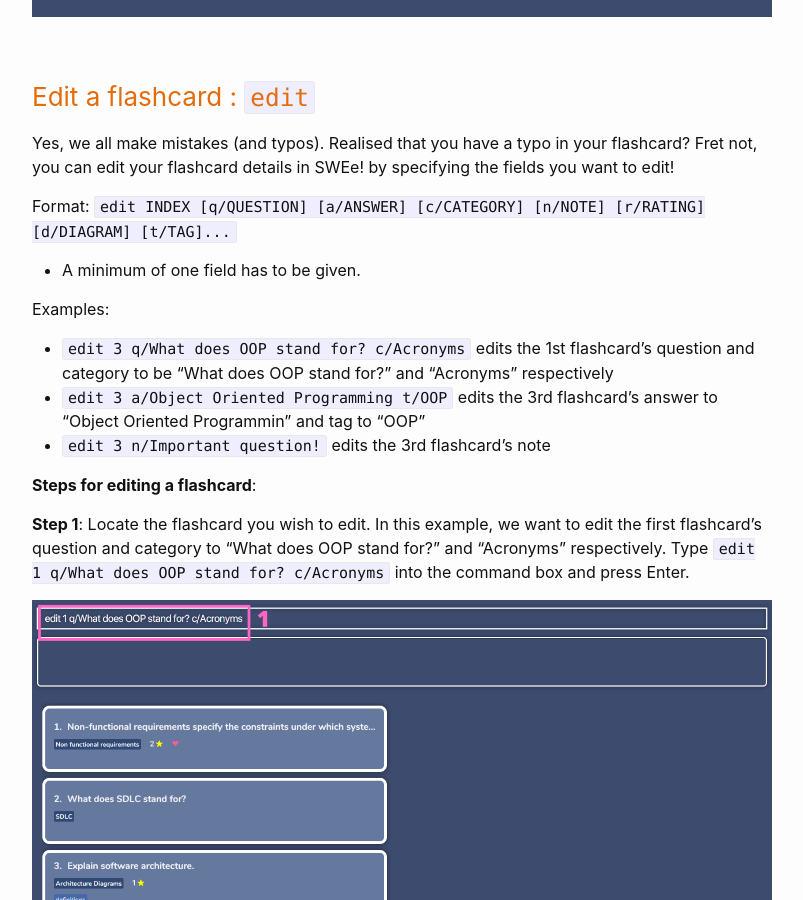
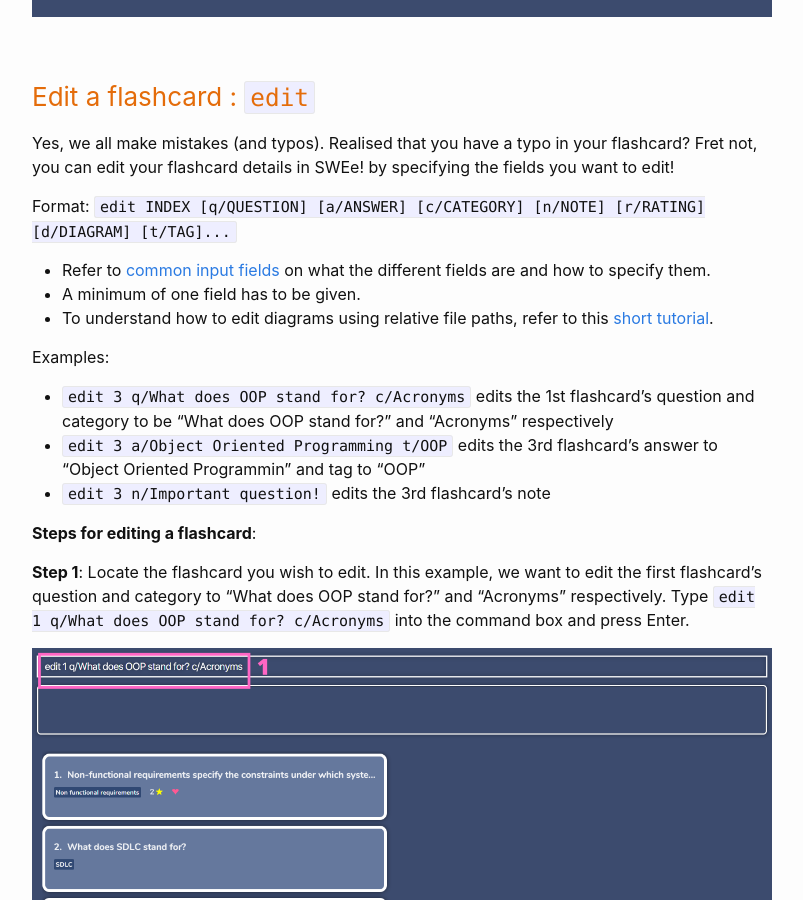
Before and after one commit to minzzelo/cs2101ug, a Jekyll site: the page built from docs/UserGuide.md, in a window 1280 px wide and 900 px high, scrolled down 11083 px. Shown: the whole window, without its empty margins (238-1041 px from the left). Built offline with Jekyll 4.4.1, drawn with Linux system fonts in a browser that asks for light colours; emoji names are drawn with the system emoji font; some of the changed text lies outside the part shown.

Commit message:
Add hyperlinks

```diff
--- a/docs/UserGuide.md
+++ b/docs/UserGuide.md
@@ -235,7 +235,9 @@ Yes, we all make mistakes (and typos). Realised that you have a typo in your fla
 
 Format: `edit INDEX [q/QUESTION] [a/ANSWER] [c/CATEGORY] [n/NOTE] [r/RATING] [d/DIAGRAM] [t/TAG]...`
 
+* Refer to [common input fields](#common-input-fields) on what the different fields are and how to specify them.
 * A minimum of one field has to be given.
+* To understand how to edit diagrams using relative file paths, refer to this [short tutorial](#finding-file-path-for-diagram-field).
 
 Examples:
 
@@ -574,6 +576,12 @@ Examples:
 * `sort reviewed -a` sorts the flashcards according to review frequency in ascending order
 * `sort reviewed -d` sorts the flashcards according to review frequency in descending order
 
+<div markdown="span" class="alert alert-primary">
+
+:bulb: **Tip:** If you are confused about how review frequency and success rate are calculated, head over to our [FAQ](#faq) section to understand it more!
+</div>
+
+
 **Steps for sorting flashcards**:
 
 **Step 1**: In this example, we want to sort the flashcards according to success rate in an ascending order. Type `sort success -a` into the command box and press Enter.
@@ -760,3 +768,4 @@ Examples of usages of the diagram field:
 *  `edit 1 d/image/classDiagramExample1.png`
 
 Navigate back to [adding a flashcard](#add-a-flashcard--add)
+Navigate back to [editing a flashcard](#edit-a-flashcard---edit)
```
